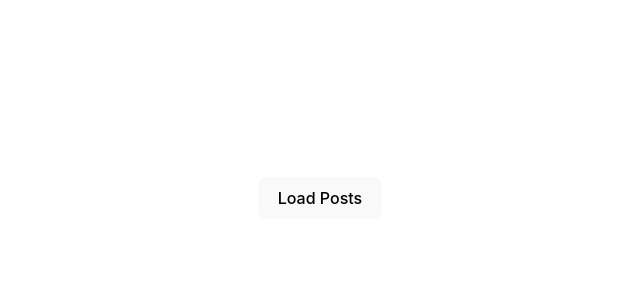
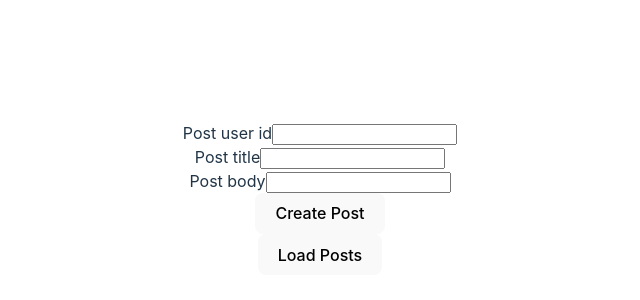
Before and after one commit to rajatk-31/vue-learn, a Vue app in the folder vue-http/: page / in a window 1280 px wide. Shown: the part 202-502 px from the top of the page, without its empty margins (320-960 px from the left). Built offline with nearby package versions, Linux system fonts and the light colour scheme.

Commit message:
post method

```diff
--- a/vue-http/src/App.vue
+++ b/vue-http/src/App.vue
@@ -1,14 +1,17 @@
 <script>
 import PostList from "./components/PostList.vue";
+import CreatePost from "./components/CreatePost.vue";
 export default {
   name: "App",
   components: {
     PostList,
+    CreatePost,
   },
 };
 </script>
 
 <template>
+  <CreatePost></CreatePost>
   <PostList />
 </template>
 
--- /dev/null
+++ b/vue-http/src/components/CreatePost.vue
@@ -0,0 +1,50 @@
+<template>
+  <div>
+    <form action="" @submit.prevent="createPost">
+      <div>
+        <label for="userId">Post user id</label>
+        <input type="text" v-model="formData.userId" />
+      </div>
+      <div>
+        <label for="title">Post title</label>
+        <input type="text" v-model="formData.title" />
+      </div>
+      <div>
+        <label for="body">Post body</label>
+        <input type="text" v-model="formData.body" />
+      </div>
+      <button>Create Post</button>
+    </form>
+  </div>
+</template>
+
+<script>
+import axios from "axios";
+export default {
+  name: "CreatePost",
+  data() {
+    return {
+      formData: {
+        userId: "",
+        title: "",
+        body: "",
+      },
+    };
+  },
+  methods: {
+    async createPost() {
+      try {
+        let { data } = await axios.post(
+          "https://jsonplaceholder.typicode.com/posts",
+          this.formData
+        );
+        console.log(data);
+      } catch (error) {
+        console.log(err);
+      }
+    },
+  },
+};
+</script>
+
+<style scoped></style>
```
